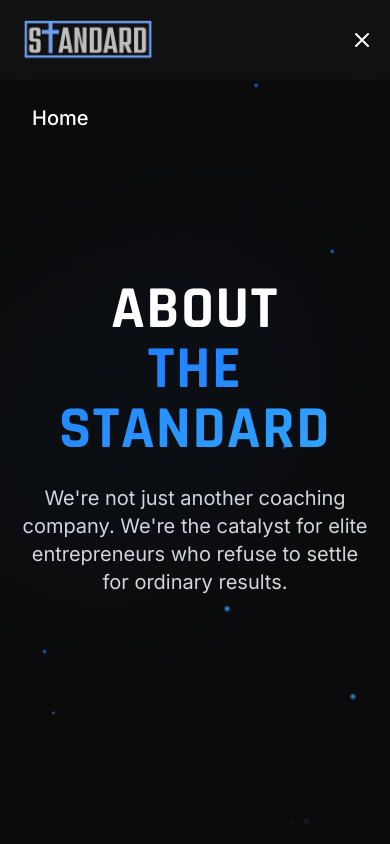
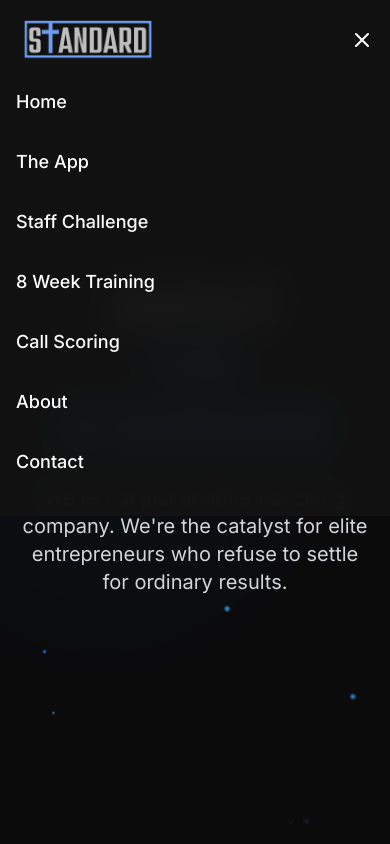
Before and after one commit to justinharkelroad/officialstandardplaybooksite, a React (Vite) app: page /about in a window 390 px wide. Both pictures are taken after a click on the button 362 px from the left and 40 px from the top of the page. Shown: the top 844 px of the page. Built offline with nearby package versions, Linux system fonts and the light colour scheme.

Commit message:
Fix mobile dropdown menu

```diff
--- a/src/components/Navigation.tsx
+++ b/src/components/Navigation.tsx
@@ -96,29 +96,57 @@ const Navigation = () => {
 
         {/* Mobile Menu */}
         {isMobileMenuOpen && (
-          <div className="md:hidden fixed inset-0 top-[72px] bg-dark-surface/98 backdrop-blur-xl z-40 animate-fade-in">
-            <div className="flex flex-col space-y-6 p-8 h-full overflow-y-auto">
+          <div className="md:hidden mt-4 pb-4 animate-fade-in">
+            <div className="flex flex-col space-y-4">
               {!isHomePage && (
-              <Link to="/" className="text-white text-xl font-medium hover:text-primary transition-colors" onClick={() => setIsMobileMenuOpen(false)}>
+                <Link
+                  to="/"
+                  className="text-white text-lg font-medium hover:text-primary transition-colors py-2"
+                  onClick={() => setIsMobileMenuOpen(false)}
+                >
                   Home
                 </Link>
               )}
-              <Link to="/appinfo" className="text-white text-xl font-medium hover:text-primary transition-colors" onClick={() => setIsMobileMenuOpen(false)}>
+              <Link
+                to="/appinfo"
+                className="text-white text-lg font-medium hover:text-primary transition-colors py-2"
+                onClick={() => setIsMobileMenuOpen(false)}
+              >
                 The App
               </Link>
-              <Link to="/thechallenge" className="text-white text-xl font-medium hover:text-primary transition-colors" onClick={() => setIsMobileMenuOpen(false)}>
+              <Link
+                to="/thechallenge"
+                className="text-white text-lg font-medium hover:text-primary transition-colors py-2"
+                onClick={() => setIsMobileMenuOpen(false)}
+              >
                 Staff Challenge
               </Link>
-              <Link to="/sales-experience" className="text-white text-xl font-medium hover:text-primary transition-colors" onClick={() => setIsMobileMenuOpen(false)}>
+              <Link
+                to="/sales-experience"
+                className="text-white text-lg font-medium hover:text-primary transition-colors py-2"
+                onClick={() => setIsMobileMenuOpen(false)}
+              >
                 8 Week Training
               </Link>
-              <Link to="/callscoring" className="text-white text-xl font-medium hover:text-primary transition-colors" onClick={() => setIsMobileMenuOpen(false)}>
+              <Link
+                to="/callscoring"
+                className="text-white text-lg font-medium hover:text-primary transition-colors py-2"
+                onClick={() => setIsMobileMenuOpen(false)}
+              >
                 Call Scoring
               </Link>
-              <Link to="/about" className="text-white text-xl font-medium hover:text-primary transition-colors" onClick={() => setIsMobileMenuOpen(false)}>
+              <Link
+                to="/about"
+                className="text-white text-lg font-medium hover:text-primary transition-colors py-2"
+                onClick={() => setIsMobileMenuOpen(false)}
+              >
                 About
               </Link>
-              <Link to="/contact" className="text-white text-xl font-medium hover:text-primary transition-colors" onClick={() => setIsMobileMenuOpen(false)}>
+              <Link
+                to="/contact"
+                className="text-white text-lg font-medium hover:text-primary transition-colors py-2"
+                onClick={() => setIsMobileMenuOpen(false)}
+              >
                 Contact
               </Link>
             </div>
```
